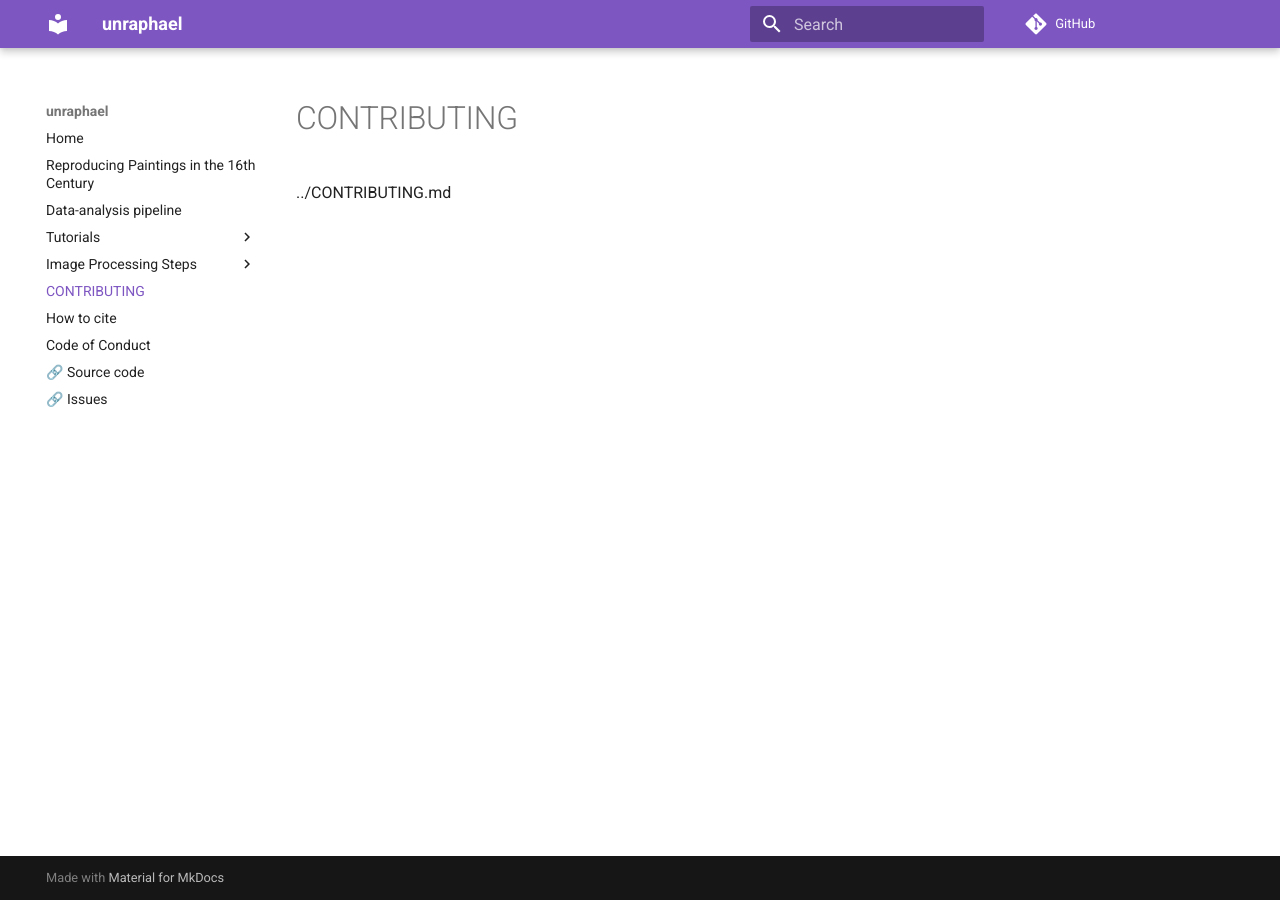
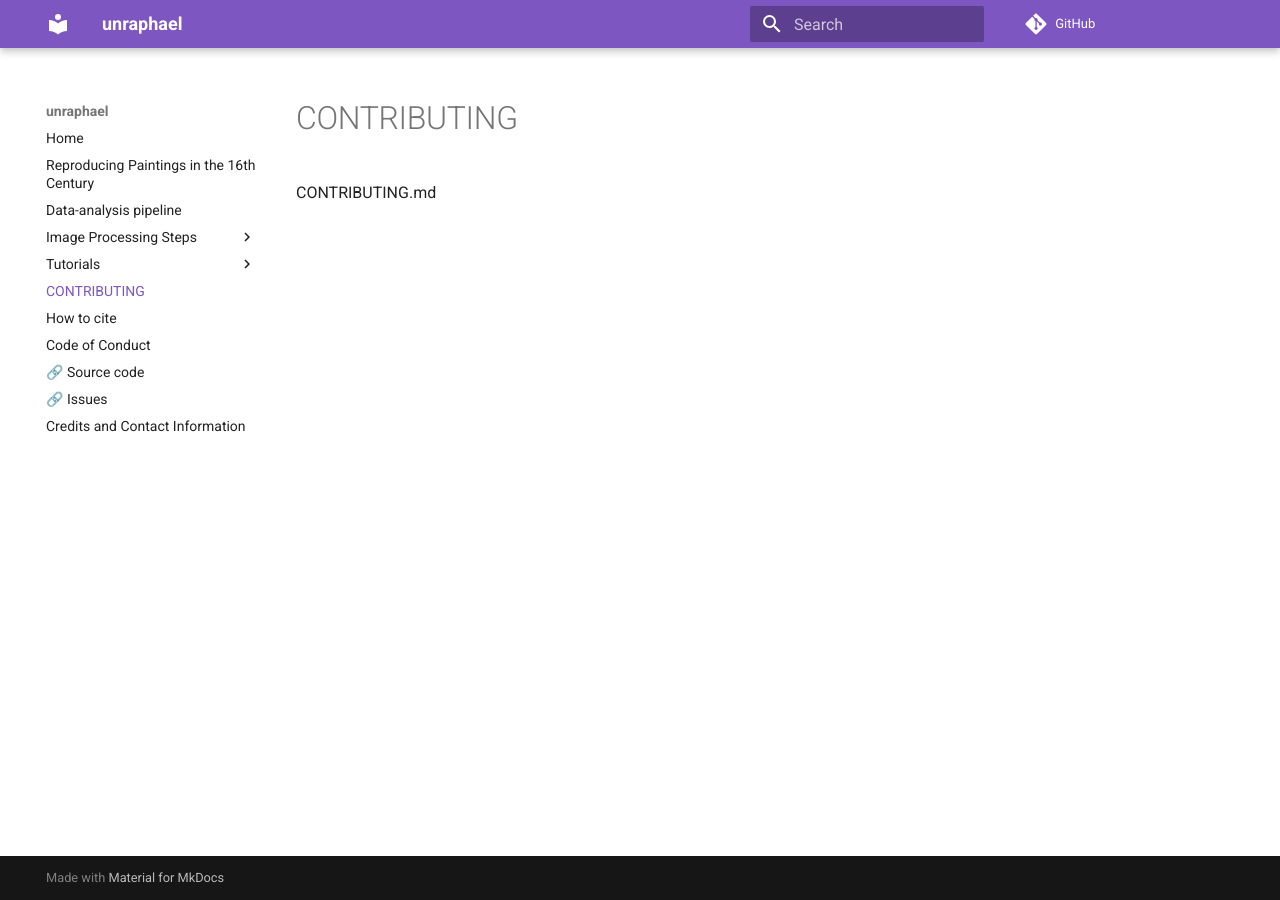
Before and after one commit to DecodingRaphael/unraphael, an MkDocs documentation site: the page built from docs/CONTRIBUTING.md, in a window 1280 px wide. Built offline with MkDocs 1.6.1 and Material for MkDocs 9.7.7, drawn with Linux system fonts in a browser that asks for light colours; comment, search, counter and statistics services are not loaded.

Commit message:
Added credits page with contact information

```diff
--- a/docs/CONTRIBUTING.md
+++ b/docs/CONTRIBUTING.md
@@ -1 +1 @@
-../CONTRIBUTING.md
+CONTRIBUTING.md
--- a/mkdocs.yml
+++ b/mkdocs.yml
@@ -7,20 +7,21 @@
   - Home: index.md
   - background.md
   - pipeline.md
-  - Tutorials:
-    - tutorials/image_processing.md
-    - tutorials/image_clustering.md
   - Image Processing Steps:
     - steps/preprocessing.md
     - steps/segmentation.md
     - steps/alignment.md
     - steps/clustering.md
     - steps/analysis.md
+  - Tutorials:
+    - tutorials/image_processing.md
+    - tutorials/image_clustering.md
   - CONTRIBUTING.md
   - cite.md
   - Code of Conduct: CODE_OF_CONDUCT.md
   - 🔗 Source code: https://github.com/DecodingRaphael/unraphael
   - 🔗 Issues: https://github.com/DecodingRaphael/unraphael/issues
+  - credits.md
 
 theme:
   name: material
```
Also changed, not shown: docs/credits.md (added, +41 -0 lines).
